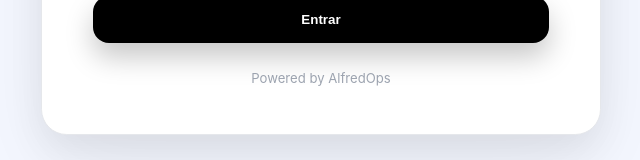
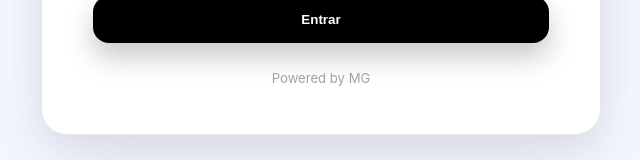
Before and after one commit to GasparMario/GasparMario, a Next.js app: page /login in a window 1280 px wide. Shown: the part 471-631 px from the top of the page, without its empty margins (319-959 px from the left). Built offline with nearby package versions, Linux system fonts and the light colour scheme.

Commit message:
Atualiza footer login

```diff
--- a/app/login/page.tsx
+++ b/app/login/page.tsx
@@ -54,7 +54,7 @@ export default function LoginPage() {
           Entrar
         </button>
 
-        <p className={styles.footer}>Powered by AlfredOps</p>
+        <p className={styles.footer}>Powered by MG</p>
       </form>
     </main>
   );
```
